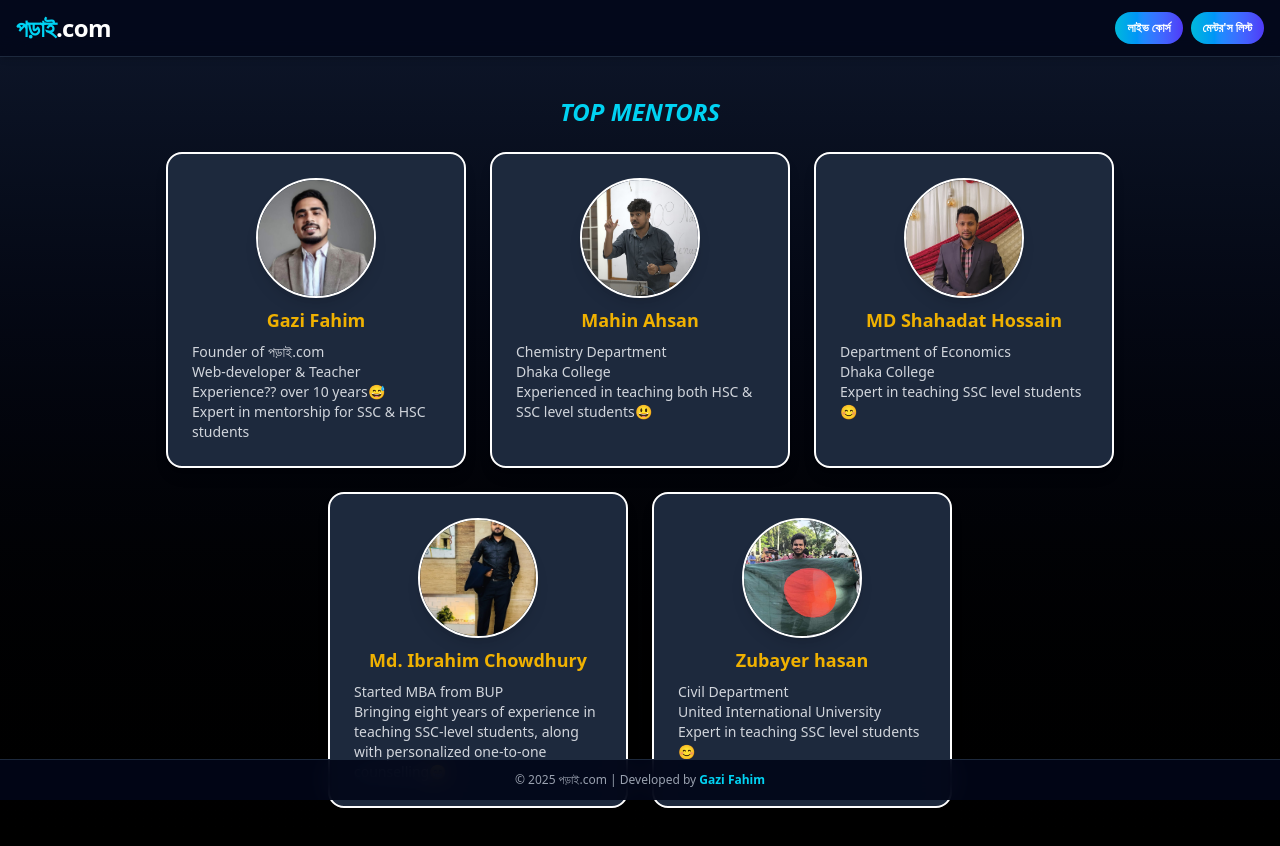
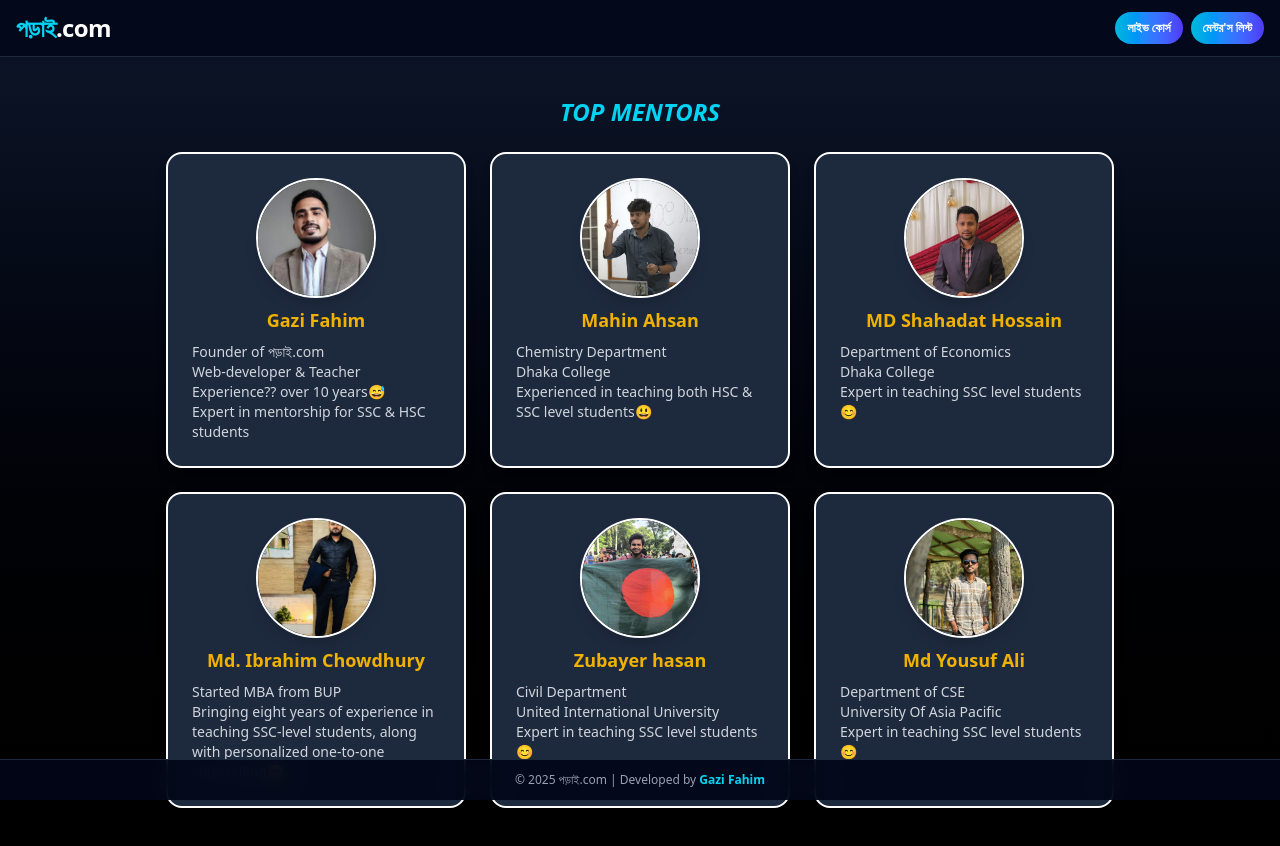
Before and after one commit to gazifahim/porai.com, a React (Vite) app: page / in a window 1280 px wide. Both pictures are taken after a click on the button "মেন্টর'স লিস্ট". Shown: the top 846 px of the page. Built offline with nearby package versions, Linux system fonts and the light colour scheme.

Commit message:
Teacher added

```diff
--- a/src/TeacherList.jsx
+++ b/src/TeacherList.jsx
@@ -3,6 +3,7 @@ import teacher2 from "./assets/mahin.jpg";
 import teacher3 from "./assets/zubayer.jpg";
 import teacher4 from "./assets/shahadat.jpg";
 import teacher5 from "./assets/ibrahim.jpg";
+import teacher6 from "./assets/yusuf 1.jpg";
 const teachers = [
   {
     name: "Gazi Fahim",
@@ -29,6 +30,11 @@ const teachers = [
     name: "Zubayer hasan",
     desc: "Civil Department\n United International University\n Expert in teaching SSC level students😊",
     img: teacher3,
+  },
+   {
+    name: " Md Yousuf Ali",
+    desc: "Department of CSE\n University Of Asia Pacific\n Expert in teaching SSC level students😊",
+    img: teacher6,
   },
 ];
 
```
